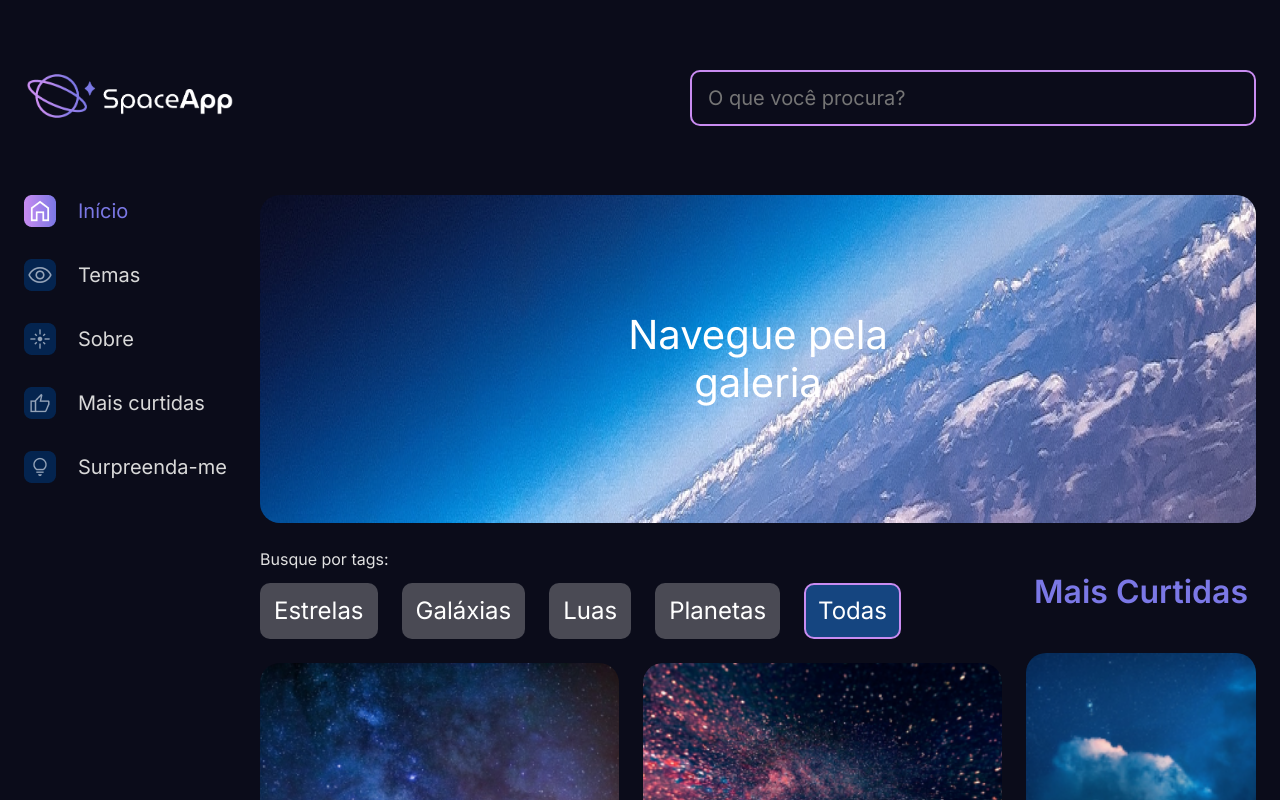
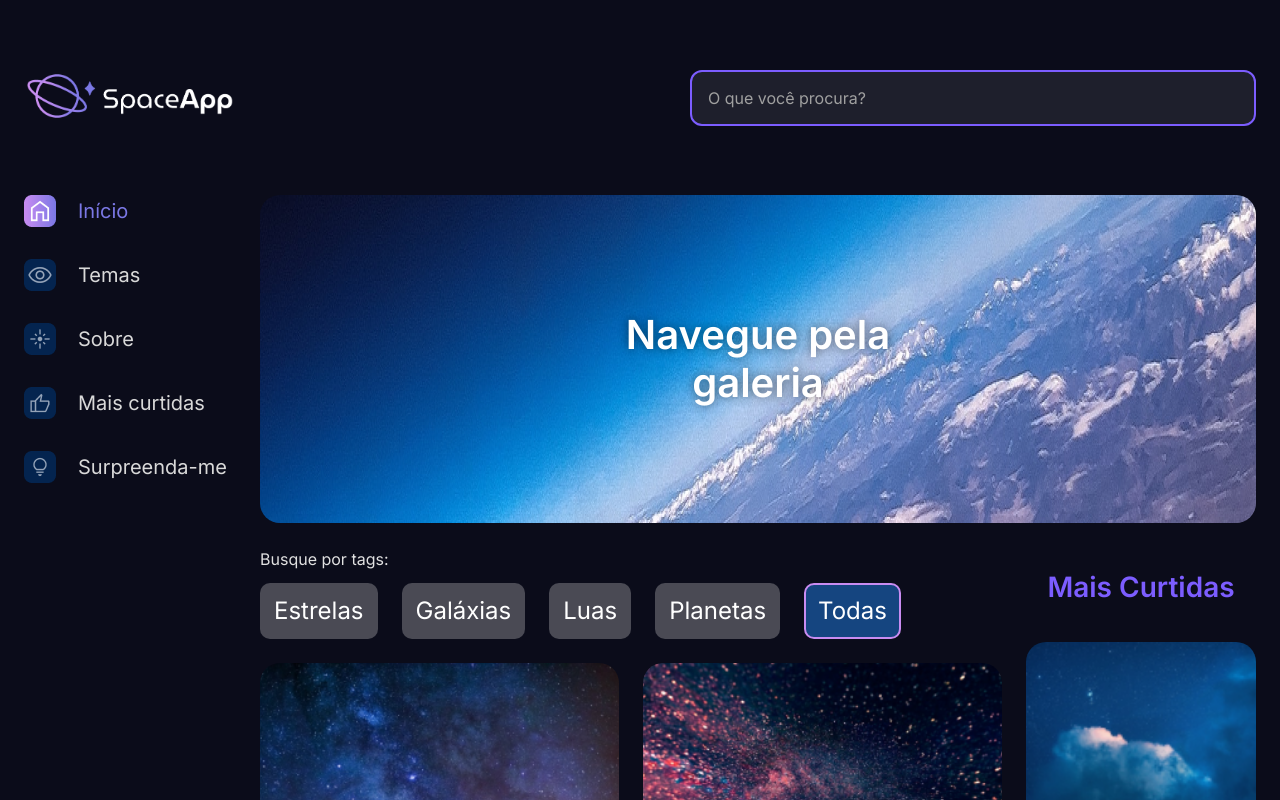
Before and after one commit to Usales/Space-app, a React (Vite) app: page / in a window 1280 px wide. Shown: the top 800 px of the page. Built offline with nearby package versions, Linux system fonts and the light colour scheme.

Commit message:
feat: melhorar banner, campo de busca e componente tÃ­tulo com nova paleta

```diff
--- a/src/Componentes/BannerTitulo/Index.jsx
+++ b/src/Componentes/BannerTitulo/Index.jsx
@@ -52,32 +52,30 @@ const FigureEstilizada = styled.figure`
 `;
 
 const TituloEstilizado = styled.h1`
-    font-weight: 400;
-    font-size: 40px;
-    line-height: 48px;
+    font-weight: 600;
+    font-size: 2.5rem;
+    line-height: 1.2;
     color: #FFFFFF;
     max-width: 300px;
     padding: 0 64px;
     margin: 0;
     text-align: center;
+    text-shadow: 0 0 10px rgba(0,0,0,0.5);
 
     @media (max-width: 1024px) {
-        font-size: 36px;
-        line-height: 42px;
+        font-size: 2.2rem;
         padding: 0 48px;
     }
 
     @media (max-width: 768px) {
         padding: 0 24px;
-        font-size: 28px;
-        line-height: 34px;
+        font-size: 1.8rem;
         max-width: 100%;
     }
 
     @media (max-width: 480px) {
         padding: 0 16px;
-        font-size: 24px;
-        line-height: 30px;
+        font-size: 1.5rem;
     }
 `;
 
--- a/src/Componentes/CampoTexto/Index.jsx
+++ b/src/Componentes/CampoTexto/Index.jsx
@@ -3,27 +3,38 @@ import { styled } from "styled-components"
 const CampoTextoEstilizado = styled.input`
     height: 56px;
     padding: 12px 16px;
-    border-radius: 10px;
-    border: 2px solid;
-    border-color: #C98CF1;
-    background: transparent;
+    border-radius: 12px;
+    border: 2px solid #7C5DFF;
+    background: #1E1F2C;
     box-sizing: border-box;
     width: 566px;
     max-width: 100%;
-    color: #D9D9D9;
+    color: #E1E1E1;
     font-weight: 400;
-    font-size: 20px;
+    font-size: 16px;
     line-height: 20px;
+    transition: all 0.2s ease;
+
+    &::placeholder {
+        color: #A0A0A0;
+    }
+
+    &:focus {
+        outline: none;
+        border-color: #7C5DFF;
+        box-shadow: 0 0 15px rgba(124,93,255,0.3);
+        background: #252638;
+    }
 
     @media (max-width: 768px) {
         width: 100%;
-        font-size: 18px;
+        font-size: 15px;
         height: 48px;
         padding: 10px 14px;
     }
 
     @media (max-width: 480px) {
-        font-size: 16px;
+        font-size: 14px;
         height: 44px;
         padding: 8px 12px;
     }
--- a/src/Componentes/Titulo/Index.jsx
+++ b/src/Componentes/Titulo/Index.jsx
@@ -1,16 +1,17 @@
 import { styled } from "styled-components";
 
 const Titulo = styled.h2`
-    color: #7B78E6;
-    font-size: 32px;
+    color: #7C5DFF;
+    font-size: 28px;
+    font-weight: 600;
     text-align: ${ props => props.$alinhamento ? props.$alinhamento : 'left' };
 
     @media (max-width: 768px) {
-        font-size: 28px;
+        font-size: 24px;
     }
 
     @media (max-width: 480px) {
-        font-size: 24px;
+        font-size: 22px;
     }
 `
 
```
